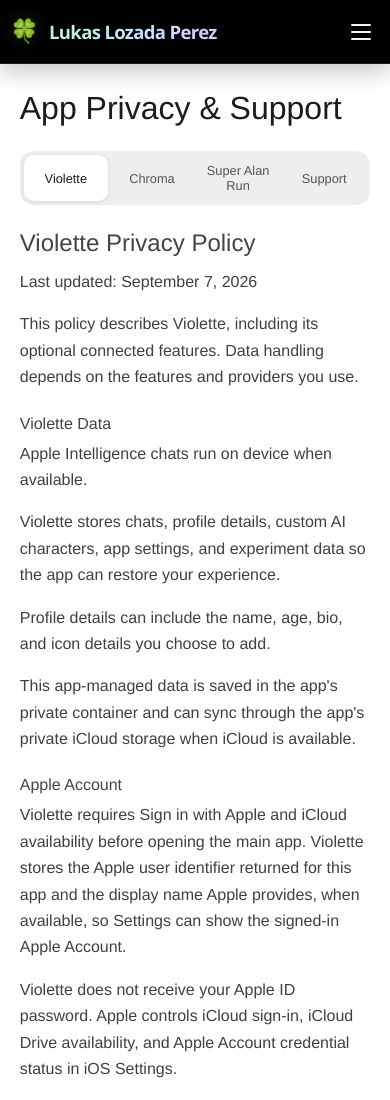
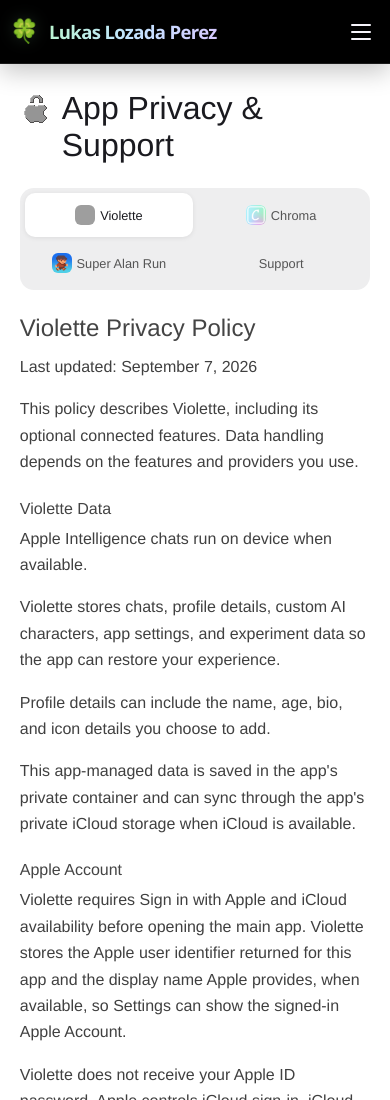
Before and after one commit to neonforestmist/neonforestmist.github.io, a plain HTML site: page Privacy/index.html in a window 390 px wide. Shown: the top 1100 px of the page. Drawn offline with Linux system fonts and the light colour scheme; grey boxes are pictures that could not be loaded.

Commit message:
Add app icons to privacy page

```diff
--- a/Privacy/index.html
+++ b/Privacy/index.html
@@ -52,6 +52,20 @@ h1 {
     font-size: 2.5em;
 }
 
+.privacy-title {
+    display: flex;
+    align-items: center;
+    gap: 12px;
+}
+
+.privacy-title-icon {
+    width: 40px;
+    height: 40px;
+    flex: 0 0 40px;
+    object-fit: contain;
+    image-rendering: pixelated;
+}
+
 h2 {
     color: #444444;
     font-size: 1.8em;
@@ -96,6 +110,18 @@ p {
         font-size: 2em;
     }
 
+    .privacy-title {
+        align-items: flex-start;
+        gap: 10px;
+    }
+
+    .privacy-title-icon {
+        width: 32px;
+        height: 32px;
+        flex-basis: 32px;
+        margin-top: 3px;
+    }
+
     h2 {
         font-size: 1.5em;
     }
@@ -114,7 +140,11 @@ p {
     border-radius: 14px;
 }
 .policy-tabs button {
+    display: inline-flex;
+    align-items: center;
+    justify-content: center;
     flex: 1;
+    gap: 8px;
     min-width: 0;
     min-height: 44px;
     padding: 10px 8px;
@@ -124,6 +154,13 @@ p {
     color: #555;
     font: 500 .95rem Helvetica, Arial, sans-serif;
     cursor: pointer;
+}
+.policy-tab-icon {
+    width: 24px;
+    height: 24px;
+    flex: 0 0 24px;
+    border-radius: 6px;
+    object-fit: cover;
 }
 .policy-tabs button[aria-selected="true"] {
     background: #fff;
@@ -135,9 +172,10 @@ p {
     outline-offset: 2px;
 }
 [data-policy-panel][hidden] { display: none; }
-@media (max-width: 420px) {
-    .policy-tabs { gap: 2px; padding: 4px; }
-    .policy-tabs button { font-size: .8rem; padding: 8px 4px; }
+@media (max-width: 640px) {
+    .policy-tabs { display: grid; grid-template-columns: repeat(2, minmax(0, 1fr)); }
+    .policy-tabs button { gap: 5px; font-size: .8rem; padding: 8px 6px; }
+    .policy-tab-icon { width: 20px; height: 20px; flex-basis: 20px; }
 }
 </style>
 </head>
@@ -185,12 +223,12 @@ p {
     </div>
 
     <main class="container">
-        <h1>App Privacy &amp; Support</h1>
+        <h1 class="privacy-title"><img class="privacy-title-icon" src="../assets/app_store_icons/app-store-privacy.png" alt="" aria-hidden="true"><span>App Privacy &amp; Support</span></h1>
         <div class="policy-tabs" role="tablist" aria-label="App privacy policies">
-            <button type="button" role="tab" id="tab-violette" aria-controls="panel-violette" aria-selected="true" tabindex="0" data-policy="violette">Violette</button>
-            <button type="button" role="tab" id="tab-chroma" aria-controls="panel-chroma" aria-selected="false" tabindex="-1" data-policy="chroma">Chroma</button>
-            <button type="button" role="tab" id="tab-super-alan-run" aria-controls="panel-super-alan-run" aria-selected="false" tabindex="-1" data-policy="super-alan-run">Super Alan Run</button>
-            <button type="button" role="tab" id="tab-support" aria-controls="panel-support" aria-selected="false" tabindex="-1" data-policy="support">Support</button>
+            <button type="button" role="tab" id="tab-violette" aria-controls="panel-violette" aria-selected="true" tabindex="0" data-policy="violette"><img class="policy-tab-icon" src="../assets/app_store_icons/violette.png" alt="" aria-hidden="true"><span>Violette</span></button>
+            <button type="button" role="tab" id="tab-chroma" aria-controls="panel-chroma" aria-selected="false" tabindex="-1" data-policy="chroma"><img class="policy-tab-icon" src="../assets/app_store_icons/chroma.png" alt="" aria-hidden="true"><span>Chroma</span></button>
+            <button type="button" role="tab" id="tab-super-alan-run" aria-controls="panel-super-alan-run" aria-selected="false" tabindex="-1" data-policy="super-alan-run"><img class="policy-tab-icon" src="../assets/app_store_icons/super-alan-run.png" alt="" aria-hidden="true"><span>Super Alan Run</span></button>
+            <button type="button" role="tab" id="tab-support" aria-controls="panel-support" aria-selected="false" tabindex="-1" data-policy="support"><span>Support</span></button>
         </div>
         <div id="panel-violette" role="tabpanel" aria-labelledby="tab-violette" tabindex="0" data-policy-panel="violette">
         <h2 id="violette">Violette Privacy Policy</h2>
```
Also changed, not shown: assets/app_store_icons/app-store-privacy.png (added).
